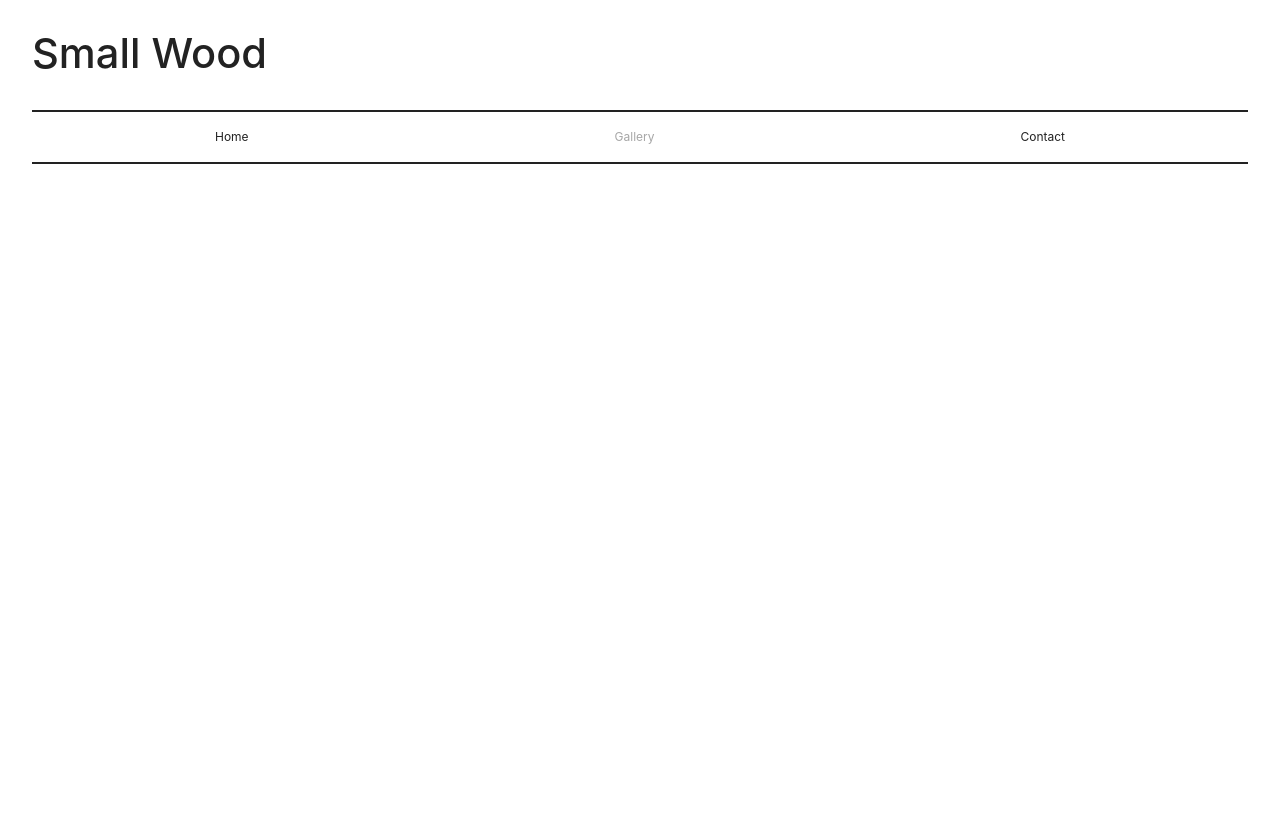
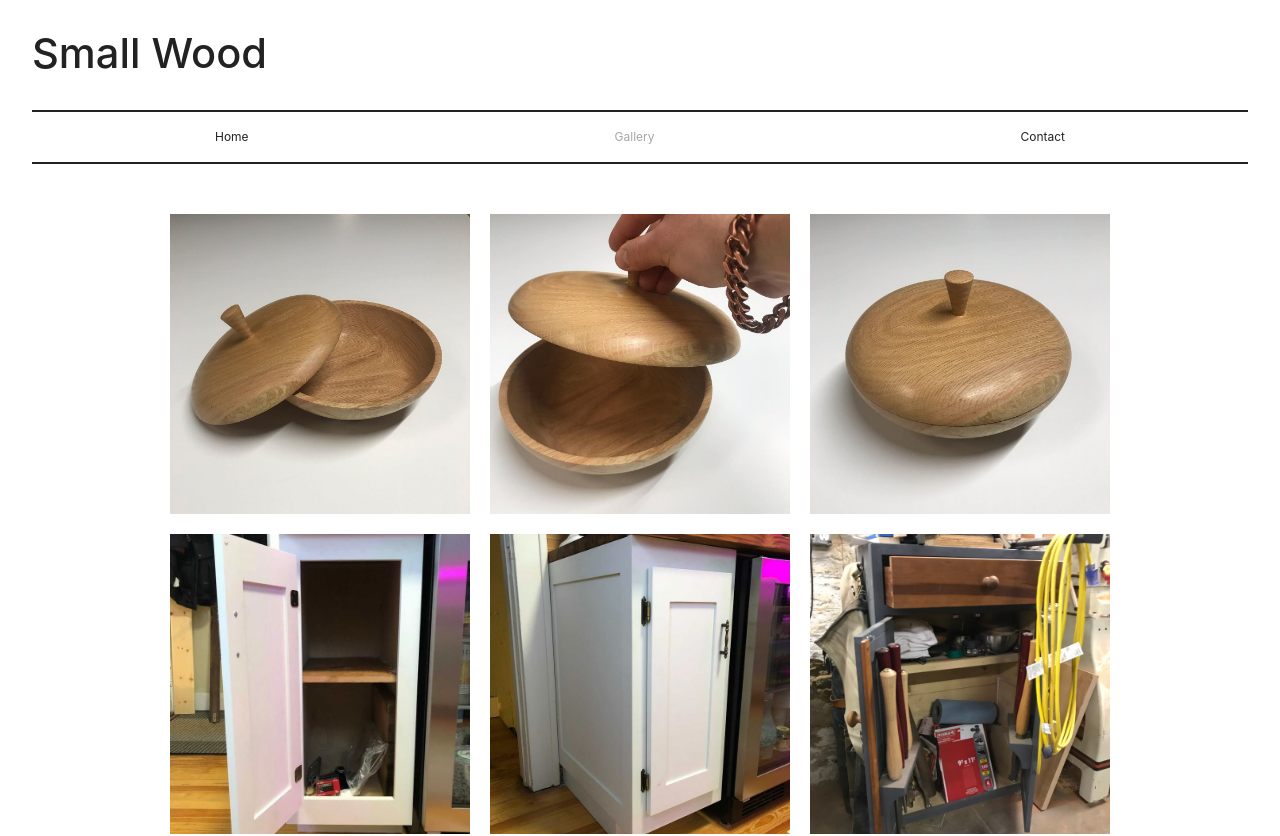
Before and after one commit to jksmall0631/jksmall0631.github.io, a Vue app: page /gallery in a window 1280 px wide. Shown: the top 836 px of the page. Before the commit the page ends 800 px from the top, so only its background shows below. Built offline with nearby package versions, Linux system fonts and the light colour scheme.

Commit message:
Change import path to work with production

```diff
--- a/src/views/GalleryView.vue
+++ b/src/views/GalleryView.vue
@@ -12,7 +12,7 @@
 export default {
   computed: {
     photos() {
-      const photos = import.meta.glob('../photos/*');
+      const photos = import.meta.glob('/public/photos/*');
       return Object.keys(photos);
     }
   },
```
Also changed, not shown: 45 other files (tests, documents, lock files or other folders).
